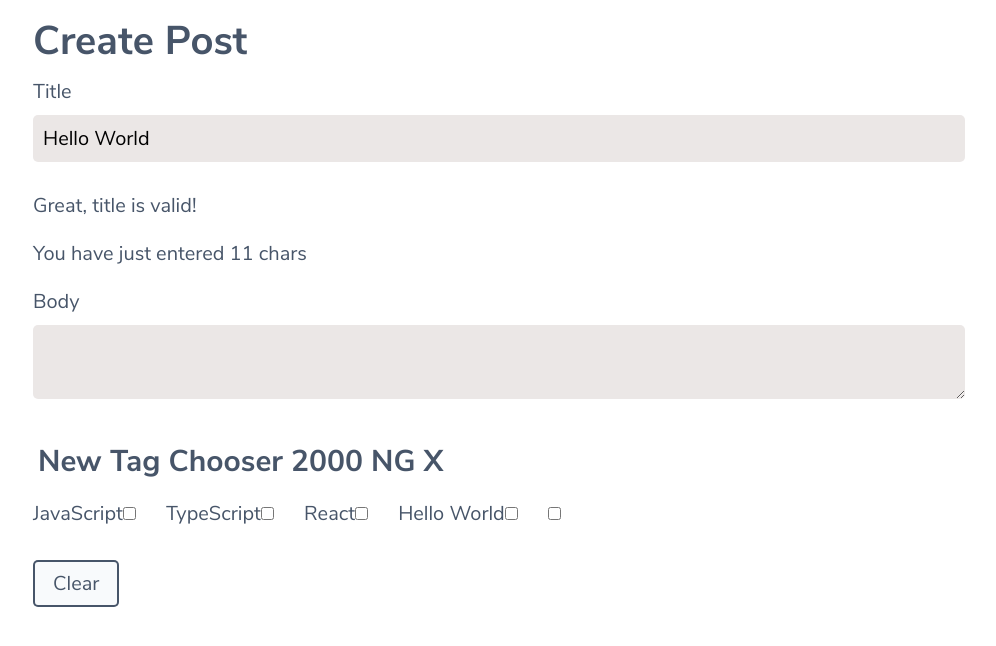
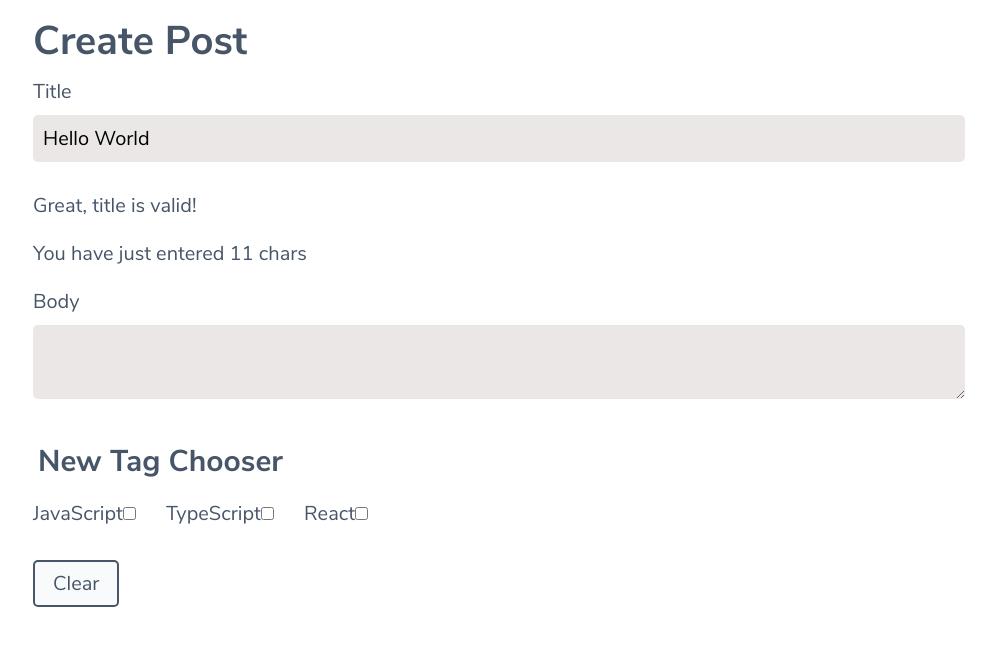
Before and after one commit to nilshartmann/react19-workshop, a React (Vite) app in the folder workspace/: page / in a window 1280 px wide. Shown: the top 646 px of the page, without its empty margins (141-1137 px from the left). Built offline with nearby package versions, Linux system fonts and the light colour scheme.

Commit message:
04 Communication

```diff
--- a/workspace/src/PostEditor.tsx
+++ b/workspace/src/PostEditor.tsx
@@ -40,6 +40,9 @@ export default function PostEditor() {
   //    v---------------v--- Destructuring Operator in JS  (Python/C++: unpacking)
   const [title, setTitle] = useState("Hello World"); // 1. "Hello World" setTitle
   const [body, setBody] = useState(""); // "A"  "Hello World"
+
+  const [selectedTags, setSelectedTags] = useState<string[]>([]);
+
   // Specify TypeArgument if typescript inference does not work for you:
   // const [degree, setDegress] = useState<number|null>(-7);
   // const [cities, setCities] = useState(["Hello World"]);
@@ -52,9 +55,10 @@ export default function PostEditor() {
   function handleClear() {
     setTitle("");
     setBody("");
+    setSelectedTags([]);
   }
 
-  const myAvailableTags = [...AVAILABLE_TAGS, title, body];
+  // const myAvailableTags = [...AVAILABLE_TAGS, title, body];
 
   //
   // JSX => JavaScript XML or XML in JavaScript
@@ -77,7 +81,12 @@ export default function PostEditor() {
         <textarea value={body} onChange={e => setBody(e.target.value)} />
       </label>
 
-      <TagChooser availableTags={myAvailableTags} title={"New Tag Chooser 2000 NG X"} />
+      <TagChooser
+        availableTags={AVAILABLE_TAGS}
+        title={"New Tag Chooser"}
+        selectedTags={selectedTags}
+        onTagsSelected={setSelectedTags}
+      />
 
       <button onClick={handleClear}>Clear</button>
     </div>
--- a/workspace/src/TagChooser.tsx
+++ b/workspace/src/TagChooser.tsx
@@ -11,11 +11,17 @@ import { useState } from "react";
 type TagChooserProps = {
   title?: string;
   availableTags: string[];
+  selectedTags: string[];
+  onTagsSelected: (newTags: string[]) => void;
 };
 
-export default function TagChooser({ title = "Tag Chooser", availableTags }: TagChooserProps) {
+export default function TagChooser({
+  title = "Tag Chooser",
+  availableTags,
+  selectedTags,
+  onTagsSelected
+}: TagChooserProps) {
   // export default function TagChooser(props: TagChooserProps) {
-  const [selectedTags, setSelectedTags] = useState<string[]>([]);
 
   // title.toUpperCase();
 
@@ -28,7 +34,7 @@ export default function TagChooser({ title = "Tag Chooser", availableTags }: Tag
       ? selectedTags.filter(t => t !== tag)
       : selectedTags.concat(tag);
 
-    setSelectedTags(newSelection);
+    onTagsSelected(newSelection);
   }
 
   // // === = = = equals  tripple equal operator
```
Also changed, not shown: workspace/excercises/04_communication.md (added, +25 -0 lines).
